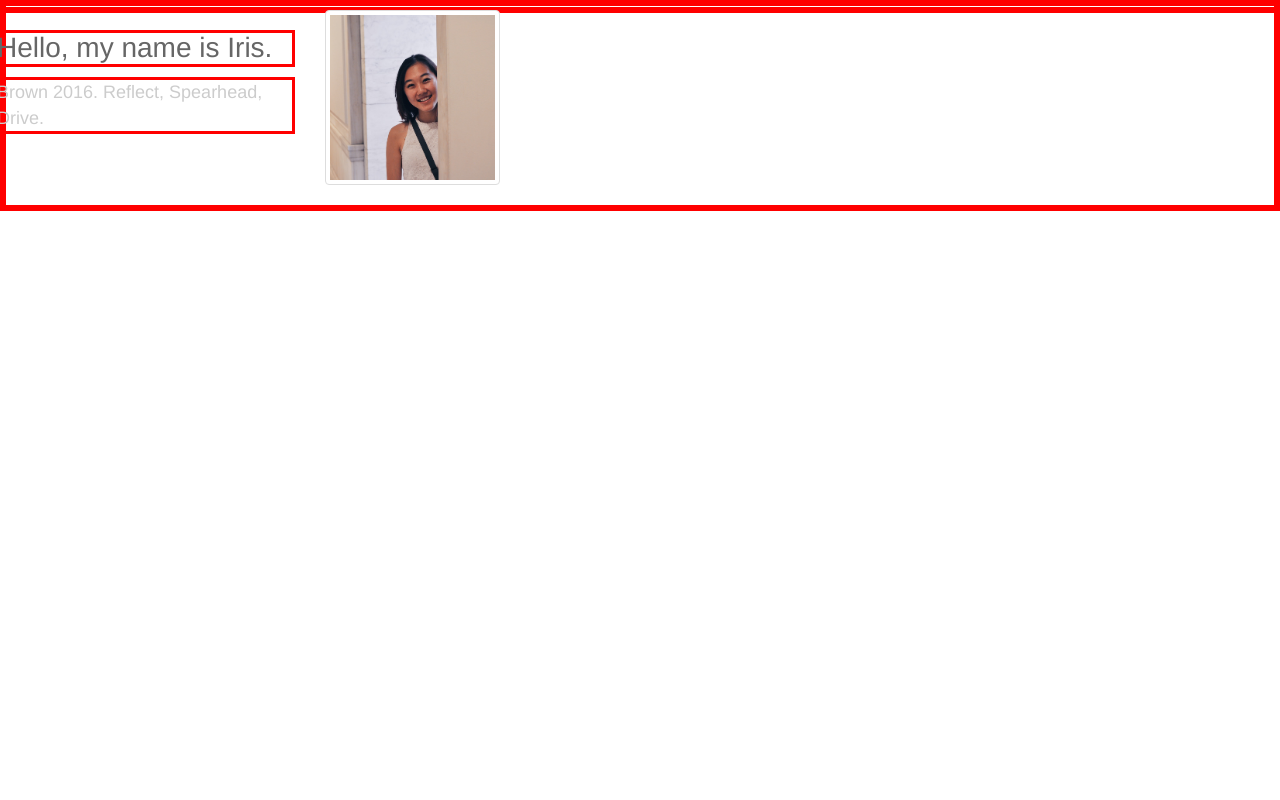
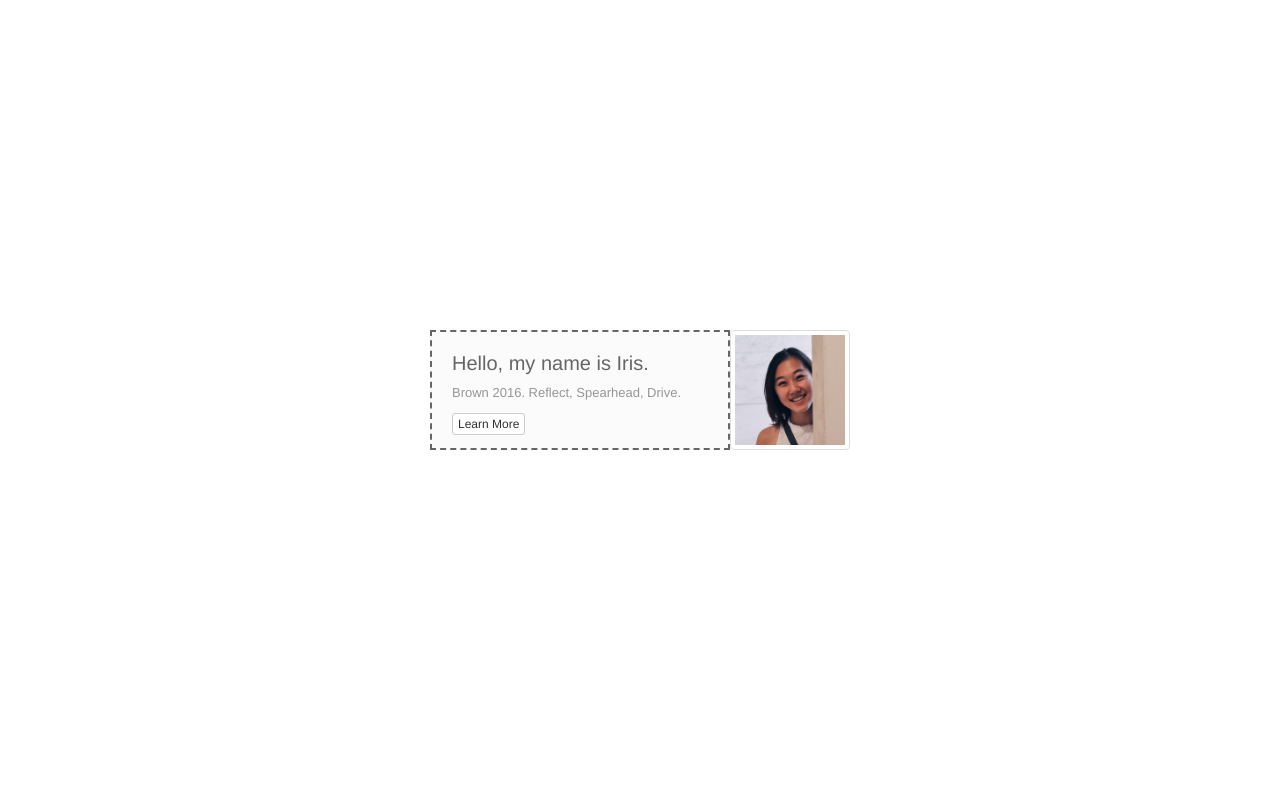
Before and after one commit to irisshao/sagacious-barnacle, a Django app: page /aboutme_app/ in a window 1280 px wide. Run offline with Django 3.2, Linux system fonts and the light colour scheme; some libraries are stand-ins or nearby versions.

Commit message:
Finished(?) index2.html and index2.css and began work on the about me page

```diff
--- a/aboutme_project/aboutme_app/urls.py
+++ b/aboutme_project/aboutme_app/urls.py
@@ -2,4 +2,6 @@ from django.conf.urls import patterns, url
 from aboutme_app import views
 
 urlpatterns = patterns('',
-	url(r'^$', views.index, name='index2'))
+	url(r'^$', views.index, name='index2'),
+	url(r'^about/$', views.about, name='about'),
+)
--- a/aboutme_project/aboutme_app/views.py
+++ b/aboutme_project/aboutme_app/views.py
@@ -18,3 +18,23 @@ def index(request):
 
 	#Return a rendered response to send to the client.
 	return render_to_response('aboutme_app/index2.html', context_dict, context)
+
+def about(request):
+	# Request the context of the request
+	context = RequestContext(request)
+
+	# Construct a dictionary to pass to the template engine as its context.
+	context_dict = {'boldmessage': "I am bold font from the context"}
+
+	#Return a rendered response to send to the client.
+	return render_to_response('aboutme_app/about.html', context_dict, context)
+
+def resume(request):
+	# Request the context of the request
+	context = RequestContext(request)
+
+	# Construct a dictionary to pass to the template engine as its context.
+	context_dict = {'boldmessage': "I am bold font from the context"}
+
+	#Return a rendered response to send to the client.
+	return render_to_response('aboutme_app/resume.html', context_dict, context)
--- a/aboutme_project/static/aboutme/index2.css
+++ b/aboutme_project/static/aboutme/index2.css
@@ -1,34 +1,48 @@
+html {
+  height:100%;
+  width:100%;
+}
+
 body {
   font-family: 'HelveticaNeue-Light', sans-serif;
-  vertical-align: middle;
-  border: red solid 3px;
+  height:100%;
+  width:100%;
+  display:flex;
+  align-items: center;
+  background-color: #f6f6f6;
 }
 
-.thumbnail {
-  width: 175px;
-  height:175px;
-  border: red solid 3px;
-
+.container {
+  display:flex;
+  margin:auto;
+  justify-content:center;
 }
 
-.intro {
-    border: red solid 3px;
-}
 
-.intro h1 {
-  font-size: 28px;
-  color:#666666;
-  border: red solid 3px;
-
-}
-
-.intro p {
-  font-size: 18px;
-  color:#CCCCCC;
-  border: red solid 3px;
-
+.thumbnail {
+  height:120px;
+  width:120px;
 }
 
 .description {
-  border: red solid 3px;
+  border: #666666 dashed 2px;
+  background-color: #FBFBFB;
+  padding-right:20px;
+  padding-left:20px;
+  width:300px;
+  height:120px;
 }
+
+.description h1 {
+  font-size: 20px;
+  color:#666666;
+}
+
+.description p {
+  font-size: 13px;
+  color:#969696;
+}
+
+.a {
+  margin:auto;
+}
--- a/aboutme_project/templates/aboutme_app/index2.html
+++ b/aboutme_project/templates/aboutme_app/index2.html
@@ -16,30 +16,17 @@
 	</head>
 
 	<body>
-
-	<div class = "intro">
-		<div class = "row"></row>
-		<div class = "row">
-			<div class = "container">
-				<div class = "col-md-4"></div>
+		<div class = "container">
+			<div class = "description">
+				<h1>Hello, my name is Iris.</h1>
+				<p>Brown 2016. Reflect, Spearhead, Drive.</p>
+				<p><a href="/aboutme_app/about" class="btn btn-default btn-xs" role="button">Learn More</a></p>
 			</div>
-			<div class = "description">
-				<div class = "col-md-3">
-					<h1>Hello, my name is Iris.</h1>
-					<p>Brown 2016. Reflect, Spearhead, Drive.</p>
-				</div>
-				<div class = "col-md-1">
-					<div class = "thumbnail">
-						<img src="{% static "aboutme/imgs/iris2.jpg" %}" alt="Iris Shao" />
-					</div>
-				</div>
-			</div>
-			<div class = "container">
-				<div class = "col-md-4"></div>
+			<div class = "thumbnail">
+				<img src = "{% static "aboutme/imgs/iris3.jpeg" %}" alt = "Iris" />
 			</div>
 		</div>
-		<div class = "row"></row>
-	</div>
+
 
 
 	<!-- jQuery (necessary for Bootstrap's JavaScript plugins) -->
```
Also changed, not shown: aboutme_project/static/aboutme/about.css (+25 -45 lines), aboutme_project/templates/aboutme_app/about.html (+10 -0 lines), aboutme_project/static/aboutme/imgs/iris3.jpeg (added), 2 other files.
